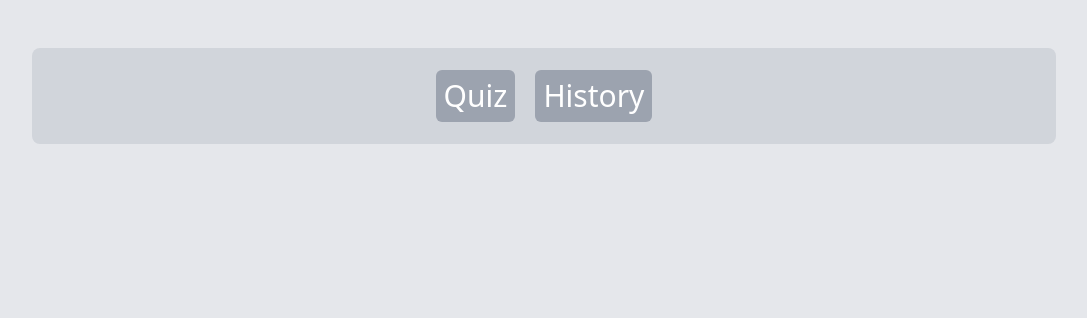
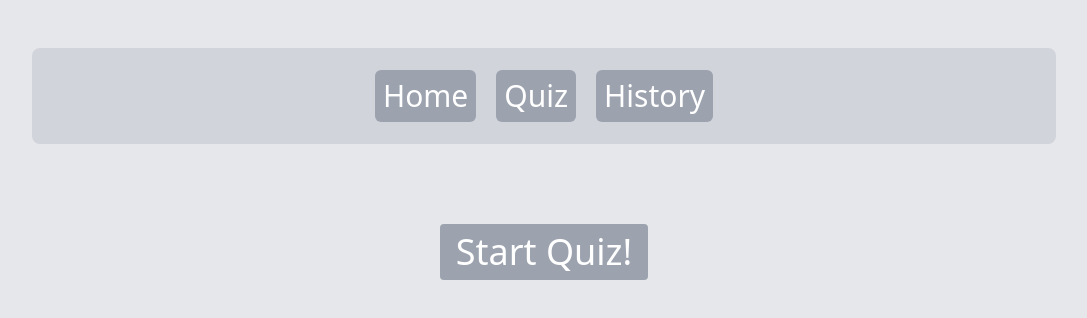
Before and after one commit to davidbenia/btu-quiz-app-final-project, a React (Create React App) app: page /home in a window 1280 px wide. Before the commit this address had no page. Shown: the top 318 px of the page, without its empty margins (96-1183 px from the left). Built offline with nearby package versions, Linux system fonts and the light colour scheme.

Commit message:
Done home page

```diff
--- a/src/App.js
+++ b/src/App.js
@@ -1,5 +1,6 @@
 import "bootstrap/dist/css/bootstrap.min.css";
 import { Routes, Route, Link, Navigate } from "react-router-dom";
+import Home from "./components/Home";
 import Quiz from "./components/Quiz";
 import History from "./components/History";
 
@@ -9,6 +10,13 @@ function App() {
       <div className="Wrapper flex justify-center">
         <div className="Header bg-gray-300 mt-5 w-4/5 h-24 rounded-lg flex items-center justify-center">
           <nav className="Links flex gap-x-5 py-2 px-4">
+            <Link
+              style={{ textDecoration: "none" }}
+              className="p-2 rounded-md text-3xl hover:bg-gray-200 bg-gray-400 text-white"
+              to="/home"
+            >
+              Home
+            </Link>
             <Link
               style={{ textDecoration: "none" }}
               className="p-2 rounded-md text-3xl hover:bg-gray-200 bg-gray-400 text-white"
@@ -29,6 +37,8 @@ function App() {
 
       <div className="Content">
         <Routes>
+          <Route path="/" element={<Navigate to="/home" />} />
+          <Route path="/home" element={<Home />} />
           <Route path="/quiz" element={<Quiz />} />
           <Route path="/history" element={<History />} />
         </Routes>
--- /dev/null
+++ b/src/components/Home/index.jsx
@@ -0,0 +1,19 @@
+import React from "react";
+import { useNavigate } from "react-router-dom";
+
+function Home() {
+  const navigate = useNavigate();
+
+  return (
+    <div className="flex justify-center mt-20">
+      <button
+        className="bg-gray-400 hover:bg-gray-300 text-white text-4xl px-3 py-2 rounded"
+        onClick={() => navigate("/quiz")}
+      >
+        Start Quiz!
+      </button>
+    </div>
+  );
+}
+
+export default Home;
```
